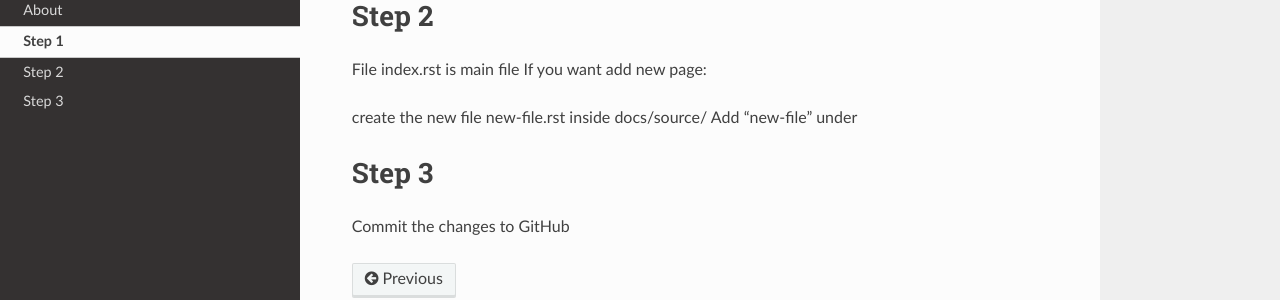
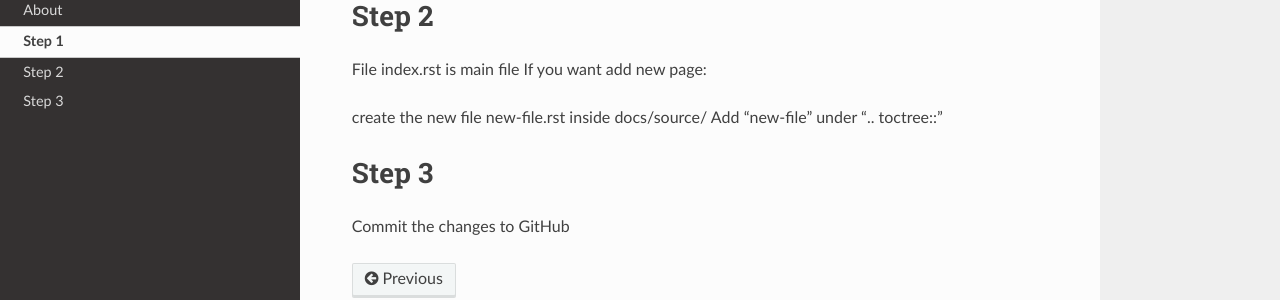
Before and after one commit to NorwegianVeterinaryInstitute/ORION_HandBook, a Sphinx documentation site: the page built from docs/source/howtodo.rst, in a window 1280 px wide. Shown: the part 230-530 px from the top of the page. Built offline with Sphinx 7.4.7 and the Read the Docs theme 2.0.0, drawn with Linux system fonts in a browser that asks for light colours.

Commit message:
How to do

```diff
--- a/docs/source/howtodo.rst
+++ b/docs/source/howtodo.rst
@@ -11,13 +11,9 @@
 If you want add new page:
 
 create the new file new-file.rst inside docs/source/
-Add "new-file" under
+Add "new-file" under ".. toctree::"
 
 .. code:: bash
-    .. toctree::
-       :maxdepth: 2
-       :caption: Main page
-
        about
        howtodo
        new-file
```
